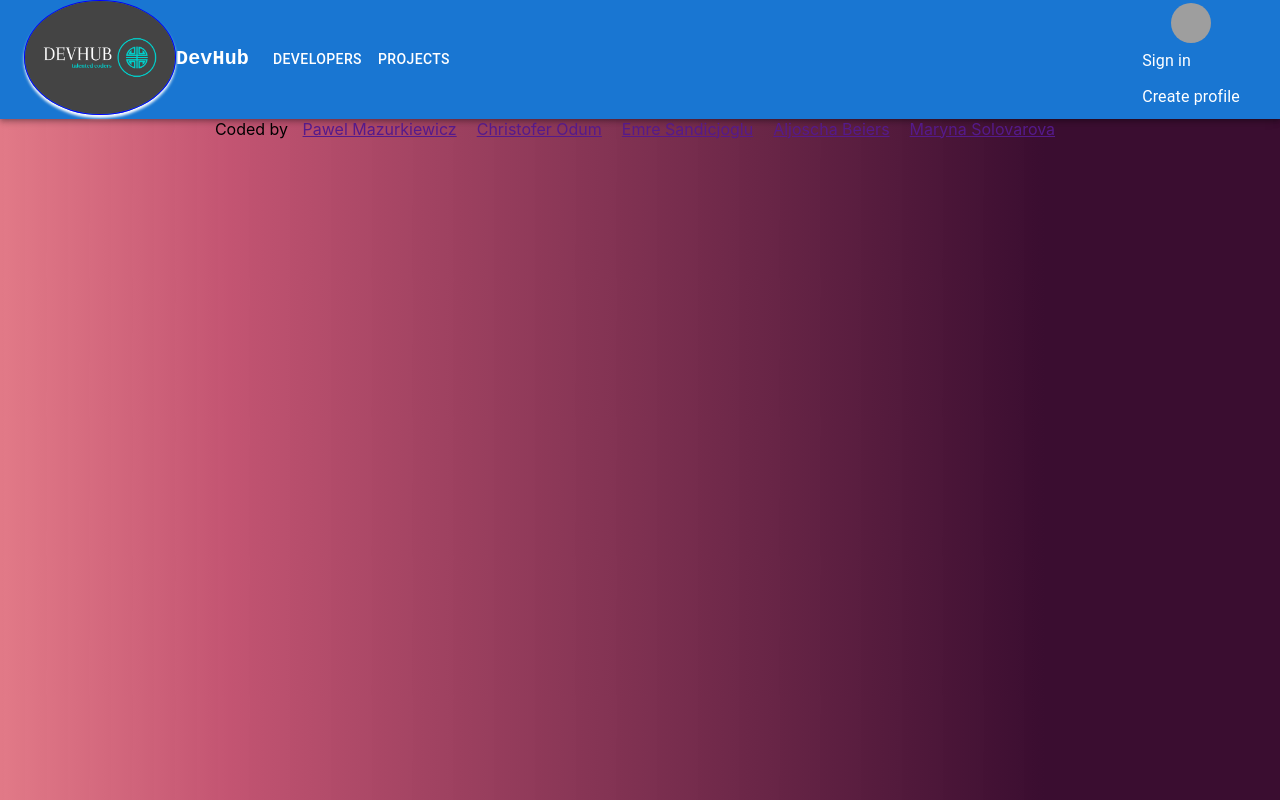
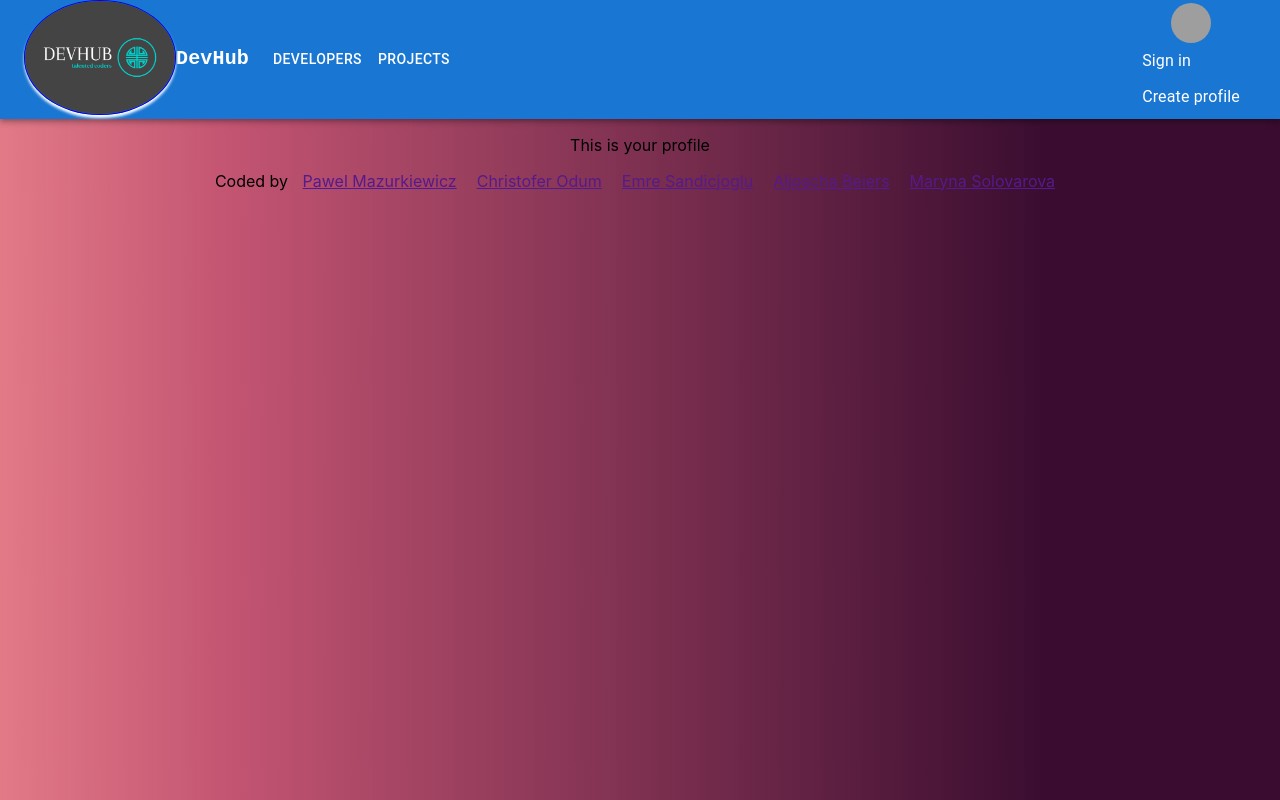
Before and after one commit to Paul-Mazu/devs-PortfolioHub, a React (Create React App) app in the folder src/frontend/: page /my-profile in a window 1280 px wide. Built offline with nearby package versions, Linux system fonts and the light colour scheme; grey boxes are pictures that could not be loaded.

Commit message:
Create basic MyProfile component and add route in App.js

```diff
--- a/src/frontend/src/App.js
+++ b/src/frontend/src/App.js
@@ -3,6 +3,7 @@ import './App.css';
 import Header from "./components/Header/Header";
 import LandingPage from "./components/LandingPage/LandingPage";
 import ProjectList from "./components/ProjectList/ProjectList";
+import MyProfile from "./components/MyProfile/MyProfile";
 import Footer from "./components/Footer/Footer";
 import DeveloperList from './components/DeveloperList/DeveloperList';
 import { BrowserRouter, Routes, Route } from "react-router-dom";
@@ -16,6 +17,7 @@ function App() {
           <Route path="/" element={<LandingPage />} />
           <Route path="developers" element={<DeveloperList />} />
           <Route path="projects" element={<ProjectList />} />
+          <Route path="my-profile" element={<MyProfile />} />
         </Routes>
       </BrowserRouter>
       <Footer />
--- /dev/null
+++ b/src/frontend/src/components/MyProfile/MyProfile.js
@@ -0,0 +1,11 @@
+import "./MyProfile.css";
+
+// The my profile page should automatically GET /api/user/me/ and display its data as a developer profile component.
+
+export default function MyProfile() {
+   return (
+     <div className="herobg">
+       <p className="description">This is your profile</p>
+     </div>
+  );
+}
```
Also changed, not shown: src/frontend/src/components/MyProfile/MyProfile.css (added).
